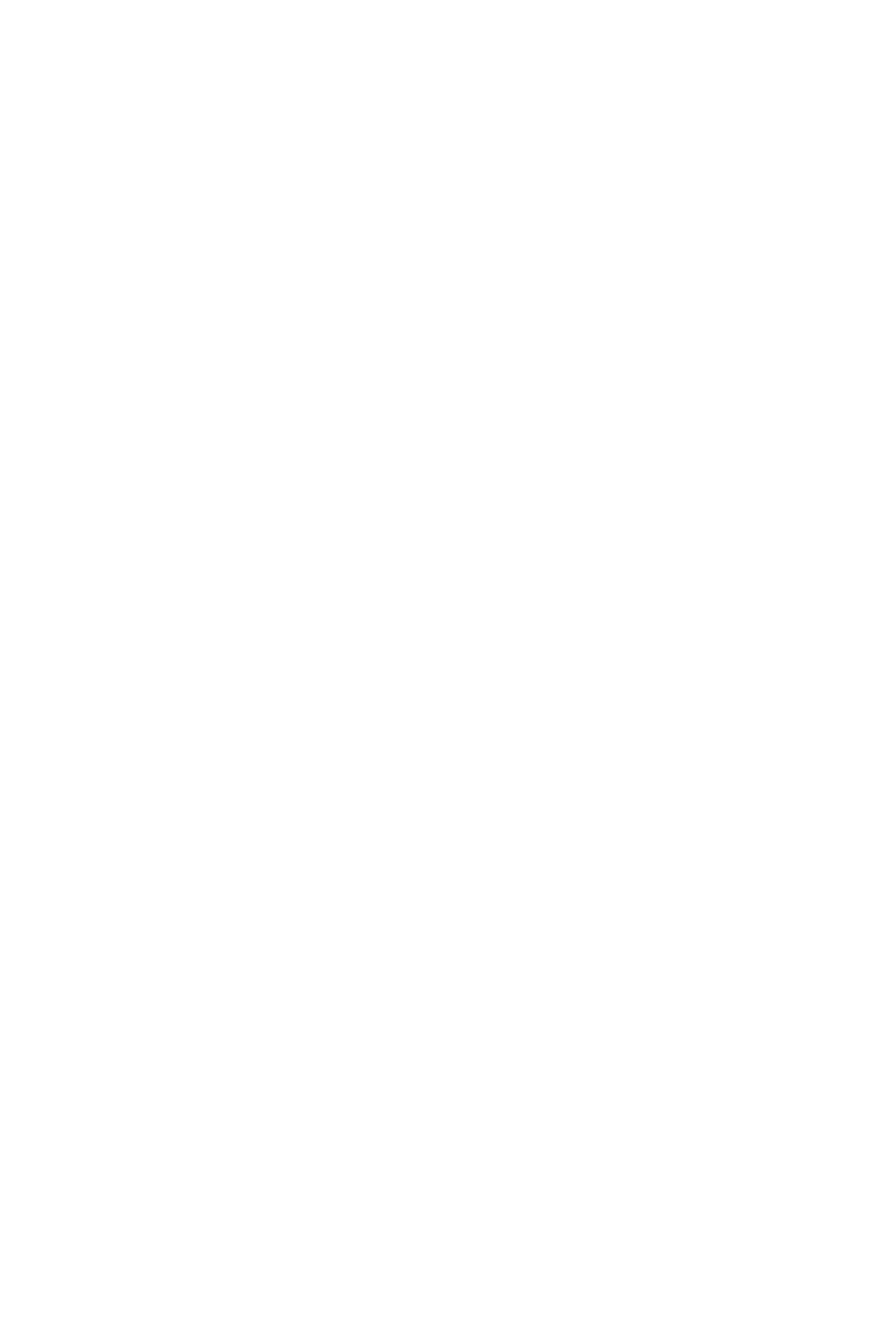
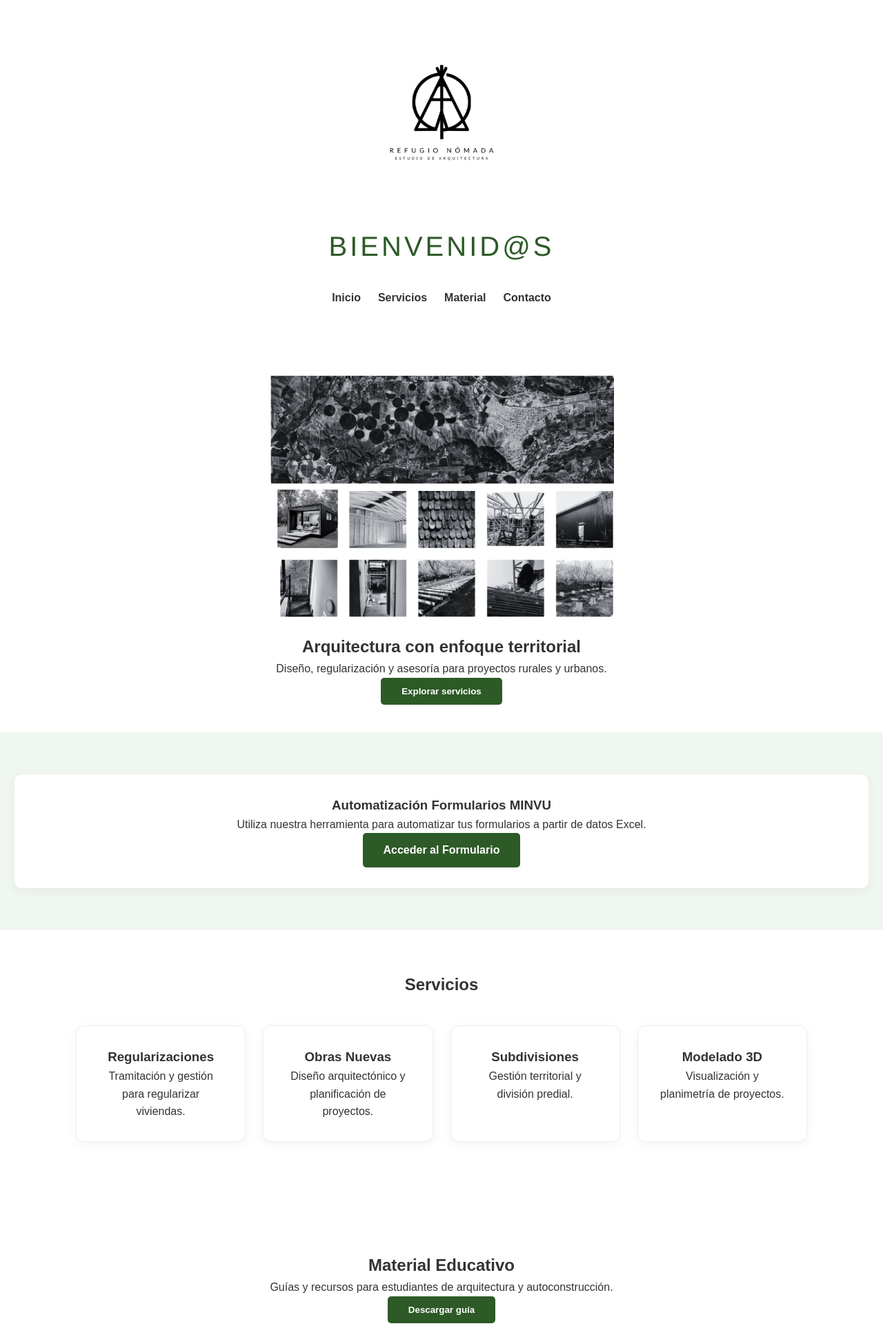
Before and after one commit to lsalazarsalina/proyecto_educativo, a Django app: page / in a window 1280 px wide. Before the commit the part shown is empty. Shown: the top 1923 px of the page at 69% size. Before the commit the page ends 800 px from the top, so only its background shows below. Run offline with Django 4.2, Linux system fonts and the light colour scheme.

Commit message:
Versión final: Diseño hermoso y botón ERP vinculado

```diff
--- a/erp_arquitectura/core/urls.py
+++ b/erp_arquitectura/core/urls.py
@@ -1,8 +1,8 @@
 from django.urls import path
-from . import views  # Esto importa las vistas de la misma carpeta core
+from . import views
 
 urlpatterns = [
-    path('', views.home_erp, name='home_erp'),
-    path('generar/', views.generar_formulario_124, name='formulario_124'),
-    path('debug-pdf/', views.debug_campos_pdf, name='debug_pdf'),
+    path('', views.index, name='home_erp'),
+    # Esta es la línea que activa el botón:
+    path('generar-124/', views.generar_formulario_124, name='generar_124'),
 ]
--- a/erp_arquitectura/core/views.py
+++ b/erp_arquitectura/core/views.py
@@ -2,9 +2,8 @@ from __future__ import annotations
 from pathlib import Path
 from django.shortcuts import render
 
-def home_erp(request):
-    # Asegúrate de que el archivo index_erp.html exista en core/templates/core/
-    return render(request, "core/formulario_124.html")
+def index(request):
+    return render(request, 'index.html') # Sin 'templates/', solo el nombre
 
 from django.http import FileResponse
 from django.conf import settings
--- a/erp_arquitectura/erp_arquitectura/urls.py
+++ b/erp_arquitectura/erp_arquitectura/urls.py
@@ -1,10 +1,9 @@
 from django.contrib import admin
 from django.urls import path, include
-from core import views # Importamos las vistas de core
+from core import views as core_views # Importamos la vista desde core
 
 urlpatterns = [
     path('admin/', admin.site.urls),
-    path('erp/', include('core.urls')),
-    # ESTA LÍNEA arregla el error 404 de la página de inicio:
-    path('', views.home_erp, name='home'),
+    path('', core_views.index, name='index'), # Aquí le decimos que use la función index de core
+    path('erp/', include('core.urls')), # Aquí conectas con las rutas de tu app
 ]
--- a/erp_arquitectura/frontend/index.html
+++ b/erp_arquitectura/frontend/index.html
@@ -1,95 +1,126 @@
+{% load static %}
+<!DOCTYPE html>
+<html lang="es">
 <head>
-    <meta charset="UTF-8">
-    <meta name="viewport" content="width=device-width, initial-scale=1.0">
-    <title>Bienvenid@s</title>
-    <link rel="stylesheet" href="{% static 'css/styles.css' %}">
 
-    <style>
-        /* Fuerza el centrado de todo el cuerpo */
-        body {
-            margin: 0;
-            padding: 0;
-            display: flex;
-            flex-direction: column;
-            align-items: center; /* Centra todo el contenido de la página */
-            text-align: center;  /* Centra todos los textos */
-        }
+<meta charset="UTF-8">
+<meta name="viewport" content="width=device-width, initial-scale=1.0">
 
-        /* Navbar y Header */
-        header, .navbar {
-            width: 100%;
-            display: flex;
-            flex-direction: column;
-            align-items: center;
-            justify-content: center;
-        }
+<title>Bienvenid@s</title>
 
-        .logo-img {
-            width: 250px; /* Tu tamaño deseado */
-            height: auto;
-            margin-top: 20px;
-        }
+<link rel="stylesheet" href="{% static 'css/styles.css' %}">
 
-        .logo {
-            width: 100%;
-            text-align: center;
-            margin: 20px 0;
-        }
+</head>
 
-        .menu {
-            display: flex;
-            justify-content: center;
-            list-style: none;
-            padding: 0;
-            gap: 20px;
-        }
+<body>
 
-        /* Sección Hero (Imagen de Melipilla y textos) */
-        .hero {
-            width: 100%;
-            display: flex;
-            justify-content: center;
-        }
+<header>
+    <nav class="navbar">
+        <img src="{% static 'images/logo.jpg' %}" alt="Logo" class="logo-img">
 
-        .hero-content {
-            max-width: 800px;
-            display: flex;
-            flex-direction: column;
-            align-items: center; /* ESTO centra la imagen, el h2 y el p */
-            margin: 0 auto;
-        }
+        <h1 class="logo">Bienvenid@s</h1>
 
-        /* Ajuste para que los párrafos no se vean tan anchos */
-        p {
-            max-width: 600px;
-            margin: 10px auto;
-        }
+        <ul class="menu">
+            <li><a href="#inicio">Inicio</a></li>
+            <li><a href="#servicios">Servicios</a></li>
+            <li><a href="#educacion">Material</a></li>
+            <li><a href="#contacto">Contacto</a></li>
+        </ul>
+    </nav>
+</header>
 
-        /* Grid de servicios centrada */
-        .grid-servicios {
-            display: grid;
-            grid-template-columns: repeat(auto-fit, minmax(200px, 1fr));
-            gap: 20px;
-            width: 100%;
-            max-width: 1000px;
-            margin: 0 auto;
-        }
 
-        .card {
-            border: 1px solid #ddd;
-            padding: 20px;
-            border-radius: 8px;
-        }
+<section id="inicio" class="hero">
 
-        /* Botón verde */
-        .btn-verde {
-            background-color: #2d5a27;
-            color: white;
-            padding: 10px 20px;
-            border: none;
-            border-radius: 5px;
-            cursor: pointer;
-            text-decoration: none;
-            display: inline-block;
-        }
-    </style>
+<div class="hero-content">
+<img src="{% static 'images/melipilla.jpg' %}" alt="Melipilla" class="images-melipilla" style="max-width: 500px; width: 100%; height: auto; display: block; margin: 20px auto;">
+
+
+        <h2>Arquitectura con enfoque territorial</h2>
+        <p>Diseño, regularización y asesoría para proyectos rurales y urbanos.</p>
+
+        <button class="btn-verde">Explorar servicios</button>
+    </div>
+</section>
+<section id="erp" class="servicios" style="background-color: #f0f7f0; padding: 60px 20px; text-align: center;">
+<div class="card">
+    <h3>Automatización Formularios MINVU</h3>
+    <p>Utiliza nuestra herramienta para automatizar tus formularios a partir de datos Excel. </p>
+    <a href="{% url 'generar_124' %}" class="btn-verde">Acceder al Formulario</a>
+</div>
+</section>
+
+<section id="servicios" class="servicios">
+
+<h2>Servicios</h2>
+
+<div class="grid-servicios">
+
+<div class="card">
+<h3>Regularizaciones</h3>
+<p>Tramitación y gestión para regularizar viviendas.</p>
+</div>
+
+<div class="card">
+<h3>Obras Nuevas</h3>
+<p>Diseño arquitectónico y planificación de proyectos.</p>
+</div>
+
+<div class="card">
+<h3>Subdivisiones</h3>
+<p>Gestión territorial y división predial.</p>
+</div>
+
+<div class="card">
+<h3>Modelado 3D</h3>
+<p>Visualización y planimetría de proyectos.</p>
+</div>
+
+</div>
+
+</section>
+
+
+<section id="educacion" class="educacion">
+
+<h2>Material Educativo</h2>
+
+<p>
+Guías y recursos para estudiantes de arquitectura y autoconstrucción.
+</p>
+
+<button>Descargar guía</button>
+
+</section>
+
+
+<section id="contacto" class="contacto">
+
+<h2>Contacto</h2>
+
+<form>
+
+<input type="text" placeholder="Nombre">
+
+<input type="email" placeholder="Email">
+
+<textarea placeholder="Mensaje"></textarea>
+
+<button>Enviar consulta</button>
+
+</form>
+
+<footer>
+
+<p>© 2026 Refugio Nómada</p>
+
+</footer>
+
+<script src="{% static 'js/script.js' %}"></script>
+
+</body>
+<div class="hero-content">
+<img src="{% static 'images/munco.jpg' %}" alt="Mundo" class="images-munco" style="max-width: 500px; width: 100%; height: auto; display: block; margin: 20px auto;">
+
+
+</html>
--- a/erp_arquitectura/static/css/styles.css
+++ b/erp_arquitectura/static/css/styles.css
@@ -160,5 +160,4 @@ form {
 /* 7. FORMULARIO */
 form {
     max-width: 450px;
-    margin: 0 auto;
-}
+    margin: 3
```
Also changed, not shown: erp_arquitectura/core/migrations/0002_expediente20898.py (added), erp_arquitectura/db.sqlite3.
